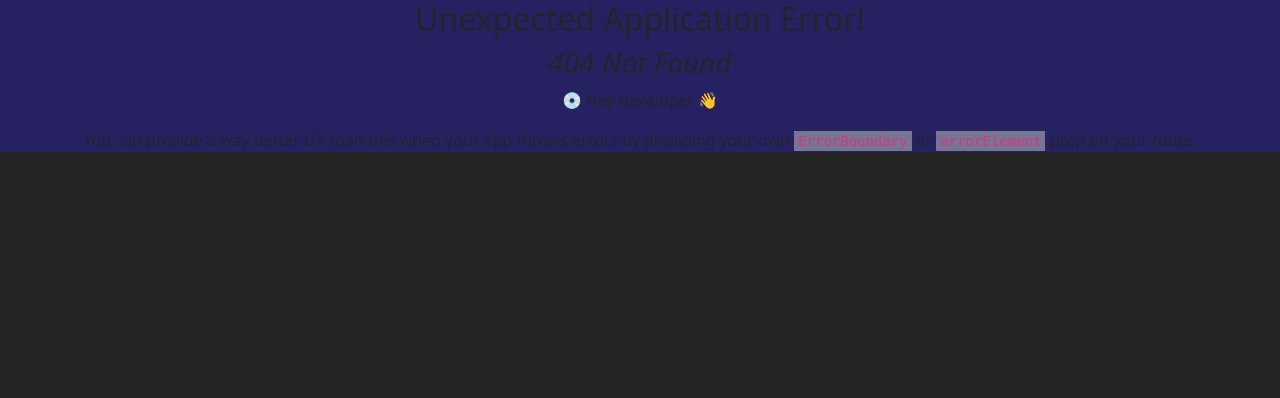
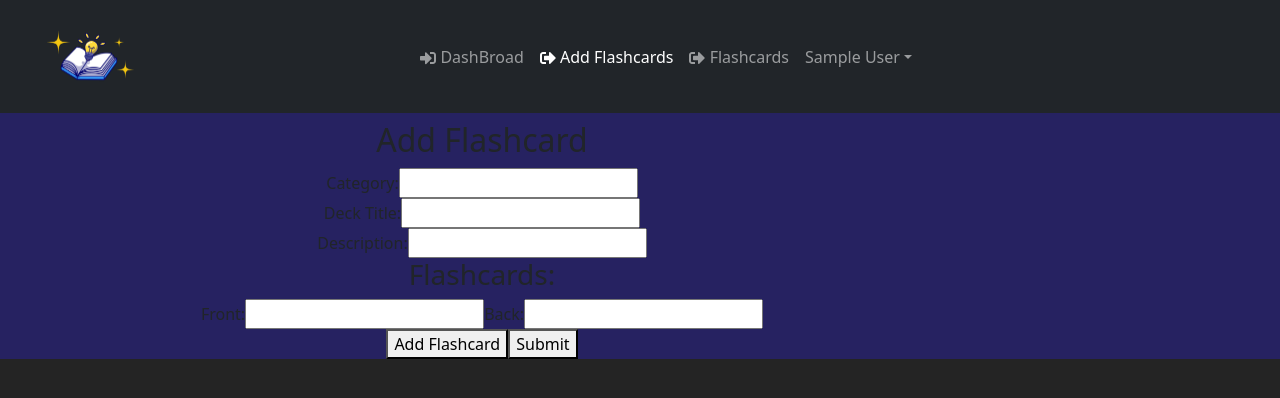
Before and after one commit to PiroAvni/Educational_App_-Client_React, a React (Vite) app in the folder educational_app/: page /add-cards in a window 1280 px wide. Before the commit this address had no page. Shown: the top 398 px of the page. Built offline with nearby package versions, Linux system fonts and the light colour scheme; sample sign-in values are in the browser's storage.

Commit message:
add card component and add flash card  functionality

```diff
--- /dev/null
+++ b/educational_app/src/components/Cards/index.jsx
@@ -0,0 +1,60 @@
+import React, { useState } from 'react';
+import FlashCards from '../../screens/FlashCards/index'
+import './style.css'
+const Flashcard = ({ flashcards }) => {
+    const [currentCardIndex, setCurrentCardIndex] = useState(0);
+    const [showSolution, setShowSolution] = useState(false);
+
+    const handleNextCard = () => {
+      if (currentCardIndex < flashcards.length - 1) {
+        setCurrentCardIndex(currentCardIndex + 1);
+        setShowSolution(false);
+      }
+    };
+
+    const handlePrevCard = () => {
+      if (currentCardIndex > 0) {
+        setCurrentCardIndex(currentCardIndex - 1);
+        setShowSolution(false);
+      }
+    };
+
+    const handleFlip = () => {
+      setShowSolution(!showSolution);
+    };
+
+    return (
+      <div>
+        <h2>Flashcards</h2>
+        <div>
+          <p>
+            Card {currentCardIndex + 1} of {flashcards.length}
+          </p>
+          <div>
+            <button onClick={handlePrevCard} disabled={currentCardIndex === 0}>
+              Previous Card
+            </button>
+            <button onClick={handleNextCard} disabled={currentCardIndex === flashcards.length - 1}>
+              Next Card
+            </button>
+          </div>
+        </div>
+        <div className="flashcard-container">
+          <div className={`flashcard ${showSolution ? 'flipped' : ''}`}>
+            <div className="front">
+              <h3>Question:</h3>
+              <p>{flashcards[currentCardIndex].question}</p>
+              <button onClick={handleFlip}>Show Solution</button>
+            </div>
+            <div className="back">
+              <h3>Answer:</h3>
+              <p>{flashcards[currentCardIndex].answer}</p>
+              <button onClick={handleFlip}>Show Question</button>
+            </div>
+          </div>
+        </div>
+      </div>
+    );
+  };
+
+  export default Flashcard;
--- /dev/null
+++ b/educational_app/src/components/Cards/style.css
@@ -0,0 +1,70 @@
+/* Flashcard Container */
+.flashcard-container {
+    perspective: 1000px;
+    margin: 20px 0;
+  }
+
+  /* Flashcard */
+  .flashcard {
+    position: relative;
+    width: 300px;
+    height: 200px;
+    transform-style: preserve-3d;
+    transition: transform 0.5s;
+  }
+
+  /* Flipped Flashcard */
+  .flashcard.flipped {
+    transform: rotateY(180deg);
+  }
+
+  /* Flashcard Sides */
+  .flashcard .front,
+  .flashcard .back {
+    position: absolute;
+    width: 100%;
+    height: 100%;
+    backface-visibility: hidden;
+  }
+
+  /* Flashcard Front */
+  .flashcard .front {
+    background-color: #eaeaea;
+    display: flex;
+    flex-direction: column;
+    align-items: center;
+    justify-content: center;
+    padding: 20px;
+    box-sizing: border-box;
+    border-radius: 5px;
+    box-shadow: 0px 2px 5px rgba(0, 0, 0, 0.1);
+  }
+
+  /* Flashcard Back */
+  .flashcard .back {
+    background-color: #f5f5f5;
+    display: flex;
+    flex-direction: column;
+    align-items: center;
+    justify-content: center;
+    padding: 20px;
+    box-sizing: border-box;
+    border-radius: 5px;
+    box-shadow: 0px 2px 5px rgba(0, 0, 0, 0.1);
+    transform: rotateY(180deg);
+  }
+
+  /* Flip Button */
+  .flashcard button {
+    margin-top: 10px;
+    padding: 8px 16px;
+    background-color: #eaeaea;
+    border: none;
+    border-radius: 4px;
+    cursor: pointer;
+  }
+
+  /* Flip Button Text */
+  .flashcard button:hover {
+    background-color: #ccc;
+  }
--- /dev/null
+++ b/educational_app/src/components/FlashCardForm/index.jsx
@@ -0,0 +1,110 @@
+import { useState } from 'react';
+
+const FlashcardForm = () => {
+  const [flashcards, setFlashcards] = useState([{ front: '', back: '' }]);
+  const [category, setCategory] = useState('');
+  const [deckTitle, setDeckTitle] = useState('');
+  const [description, setDescription] = useState('');
+  const [notification, setNotification] = useState('');
+
+  const handleFlashcardChange = (index, field, value) => {
+    const updatedFlashcards = [...flashcards];
+    updatedFlashcards[index][field] = value;
+    setFlashcards(updatedFlashcards);
+  };
+
+  const handleAddFlashcard = () => {
+    setFlashcards([...flashcards, { front: '', back: '' }]);
+  };
+
+  const handleSubmit = async () => {
+    try {
+      // Send data to the backend API
+      const response = await fetch('/api/submit-data', {
+        method: 'POST',
+        headers: {
+          'Content-Type': 'application/json',
+        },
+        body: JSON.stringify({ flashcards, category, deckTitle, description }),
+      });
+
+      if (response.ok) {
+        // Data submitted successfully
+        setNotification('Flashcard successfully added!');
+        // Reset form fields
+        setFlashcards([{ front: '', back: '' }]);
+        setCategory('');
+        setDeckTitle('');
+        setDescription('');
+      } else {
+        // Error occurred while submitting data
+        setNotification('An error occurred while adding the flashcard.');
+      }
+    } catch (error) {
+      console.error('Error:', error);
+      setNotification('An error occurred while adding the flashcard.');
+    }
+  };
+
+  return (
+    <div>
+      <h2>Add Flashcard</h2>
+      <form>
+        <div>
+          <label>Category:</label>
+          <input
+            type="text"
+            value={category}
+            onChange={(e) => setCategory(e.target.value)}
+          />
+        </div>
+        <div>
+          <label>Deck Title:</label>
+          <input
+            type="text"
+            value={deckTitle}
+            onChange={(e) => setDeckTitle(e.target.value)}
+          />
+        </div>
+        <div>
+          <label>Description:</label>
+          <input
+            type="text"
+            value={description}
+            onChange={(e) => setDescription(e.target.value)}
+          />
+        </div>
+        <h3>Flashcards:</h3>
+        {flashcards.map((flashcard, index) => (
+          <div key={index}>
+            <label>Front:</label>
+            <input
+              type="text"
+              value={flashcard.front}
+              onChange={(e) =>
+                handleFlashcardChange(index, 'front', e.target.value)
+              }
+            />
+            <label>Back:</label>
+            <input
+              type="text"
+              value={flashcard.back}
+              onChange={(e) =>
+                handleFlashcardChange(index, 'back', e.target.value)
+              }
+            />
+          </div>
+        ))}
+        <button type="button" onClick={handleAddFlashcard}>
+          Add Flashcard
+        </button>
+        <button type="button" onClick={handleSubmit}>
+          Submit
+        </button>
+      </form>
+      {notification && <p>{notification}</p>}
+    </div>
+  );
+};
+
+export default FlashcardForm;
--- a/educational_app/src/components/Header/index.jsx
+++ b/educational_app/src/components/Header/index.jsx
@@ -49,6 +49,11 @@ const Header = () => {
                       <FaSignOutAlt /> Add Flashcards
                     </Nav.Link>
                   </LinkContainer>
+                  <LinkContainer to='/flashcard/:id'>
+                    <Nav.Link>
+                      <FaSignOutAlt />  Flashcards
+                    </Nav.Link>
+                  </LinkContainer>
                 </>
                   <NavDropdown title={userInfo.name} id='name'>
                     <LinkContainer to='/profile'>
--- a/educational_app/src/main.jsx
+++ b/educational_app/src/main.jsx
@@ -12,7 +12,7 @@ import 'bootstrap/dist/css/bootstrap.min.css';
 import store from './store';
 import { Provider } from 'react-redux';
 
-import {HomeScreen, ProfileScreen, LoginAndRegisterScreen, DashBroad} from './screens';
+import {HomeScreen, ProfileScreen, LoginAndRegisterScreen, DashBroad,AddFlashCardScreen,FlashCards} from './screens';
 
 import PrivateRoute from './components/PrivateRoute/index';
 
@@ -25,6 +25,8 @@ const router = createBrowserRouter(
       <Route path='' element={<PrivateRoute />}>
         <Route path='/profile' element={<ProfileScreen />} />
           <Route path='/dashbroad' element={<DashBroad />} />
+          <Route path='/add-cards' element={<AddFlashCardScreen />} />
+          <Route path='/flashcard/:id' element={<FlashCards />} />
       </Route>
     </Route>
   )
--- /dev/null
+++ b/educational_app/src/screens/AddFlashCardScreen/index.jsx
@@ -0,0 +1,8 @@
+import {FlashCardForm} from '../../components'
+const AddFlashCardScreen = () => {
+  return (
+    <div><FlashCardForm/></div>
+  )
+}
+
+export default AddFlashCardScreen
--- /dev/null
+++ b/educational_app/src/screens/FlashCards/index.jsx
@@ -0,0 +1,18 @@
+import Flashcard from '../../components/Cards/index';
+
+const flashcards = [
+  { question: 'What is the capital of France?', answer: 'Paris' },
+  { question: 'What is the largest planet in our solar system?', answer: 'Jupiter' },
+  { question: 'Who painted the Mona Lisa?', answer: 'Leonardo da Vinci' },
+];
+
+const FlashCards = () => {
+  return (
+    <div>
+      <h1>Flashcard App</h1>
+      <Flashcard flashcards={flashcards} />
+    </div>
+  );
+};
+
+export default FlashCards;
--- a/educational_app/src/screens/index.js
+++ b/educational_app/src/screens/index.js
@@ -4,3 +4,5 @@ export {default as ProfileScreen} from './ProfileScreen';
 export {default as RegisterScreen} from './RegisterScreen';
 export {default as LoginAndRegisterScreen} from './LoginAndRegisterScreen';
 export {default as DashBroad} from './Dashbroad';
+export {default as AddFlashCardScreen} from './AddFlashcardScreen';
+export {default as FlashCards} from './FlashCards';
```
Also changed, not shown: educational_app/src/components/index.js (+11 -9 lines).
